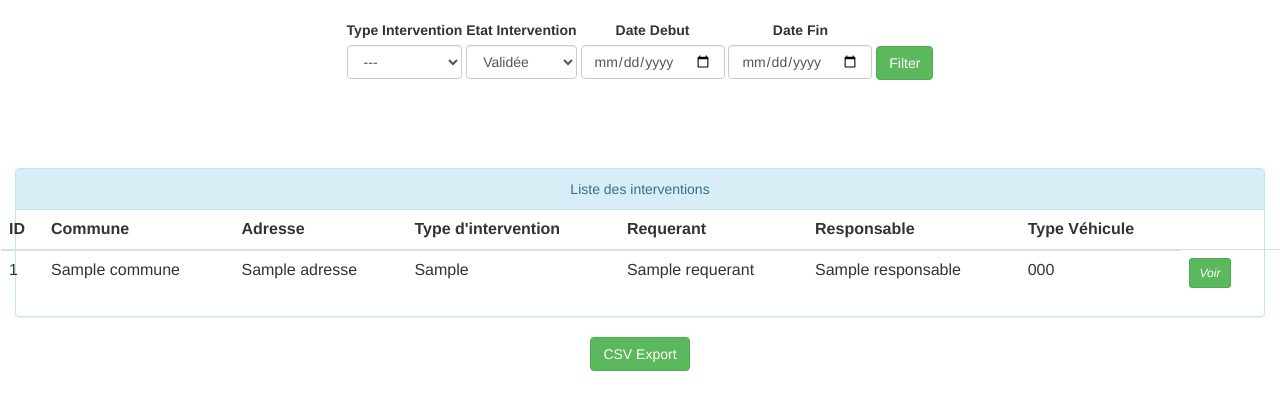
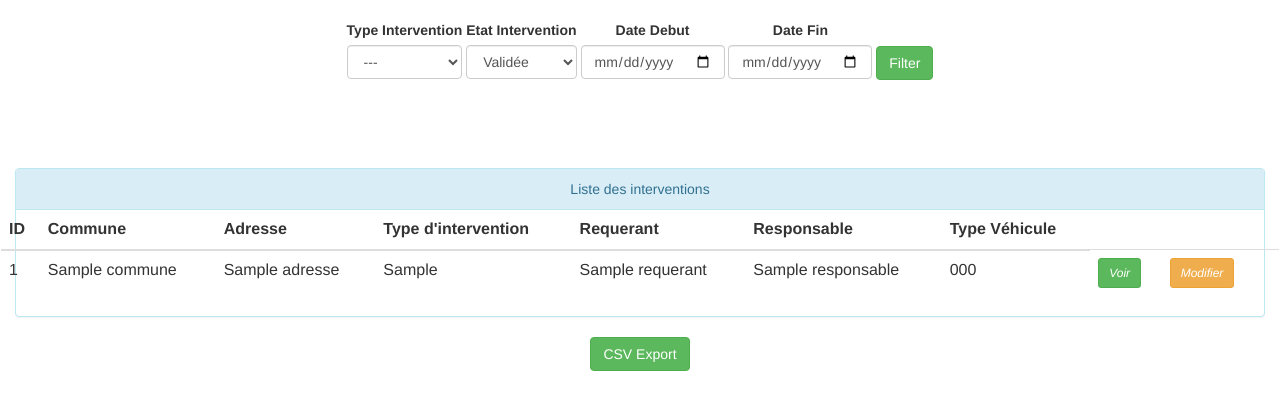
Before and after one commit to Brikc1510/Projet_Ntiers, a PHP site: the page made by GestionInterventions/views/intervention_list.php in a window 1280 px wide. Shown: the part 52-462 px from the top of the page. Run offline with PHP 8.4, Linux system fonts and the light colour scheme; the visitor is signed in with stand-in values (Sample User, id 1); the template is opened without the code that fills it: most values are stand-ins (such as "Sample title", 1, 10 or a date in 2020); data that the repository does not hold is empty; some libraries are stand-ins or nearby versions.

Commit message:
bouton modifier

```diff
--- a/GestionInterventions/views/intervention_list.php
+++ b/GestionInterventions/views/intervention_list.php
@@ -117,6 +117,7 @@
 
 
                     <td><?php if (isset($i->id)) echo '<a href="index.php?c=intervention&m=view&id='.$i->id.'" data-toggle="tooltip" title="Voir" class="btn btn-success btn-sm"><i class="fas fa-eye">Voir</i></a>';?></td>
+                    <td><?php if (isset($i->id)) echo '<a href="index.php?c=intervention&m=edit&id='.$i->id.'" data-toggle="tooltip" title="Modifier" class="btn btn-warning  btn-sm"><i class="fas fa-edit">Modifier</i></a>';?></td>
                     <td><?php if ($i->etat == "aModifier" && ($_SESSION['GP_ID']==2 || $_SESSION['GP_ID']==3 ||$_SESSION['GP_ID']==4) && $_SESSION['user']== $i->idChef) echo '<a href="index.php?c=intervention&m=edit&id='.$i->id.'" data-toggle="tooltip" title="Modifier" class="btn btn-warning  btn-sm">Modifier<i class="fas fa-edit"></i></a>';?></td>
 
 
```
